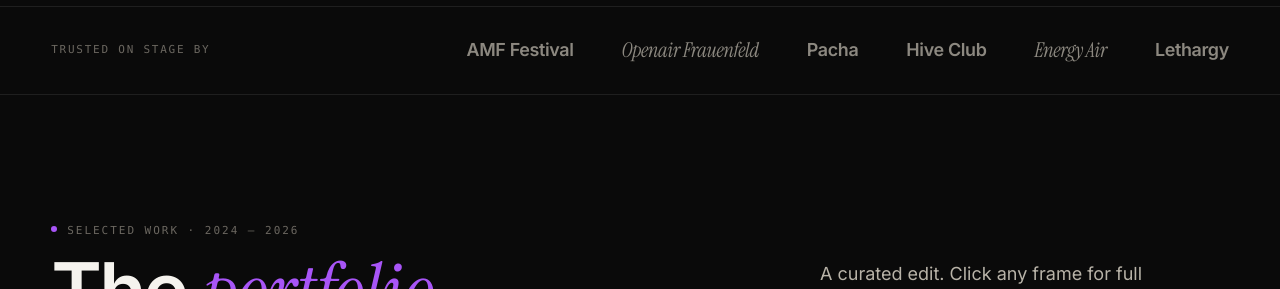
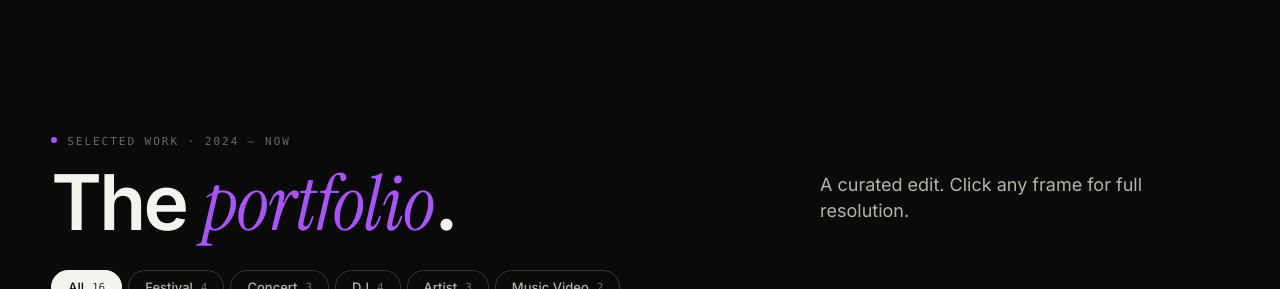
Before and after one commit to Yesking-amazing/KIMZO_VISUALS, a React (Vite) app: page / in a window 1280 px wide. Shown: the part 1980-2269 px from the top of the page. Built offline with nearby package versions, Linux system fonts and the light colour scheme.

Commit message:
Update footer tagline, portfolio date, hide stage clients

```diff
--- a/src/components/About.jsx
+++ b/src/components/About.jsx
@@ -1,6 +1,9 @@
 import { PORTRAIT, CLIENTS } from "../data";
 
 function Logos() {
+  // Temporarily hidden at client's request — restore by returning the JSX below in a few months.
+  return null;
+  /*
   return (
     <section className="logos">
       <div className="container logos__inner">
@@ -13,6 +16,7 @@ function Logos() {
       </div>
     </section>
   );
+  */
 }
 
 function About() {
--- a/src/components/Footer.jsx
+++ b/src/components/Footer.jsx
@@ -5,7 +5,7 @@ export default function Footer() {
       <div className="container">
         <div className="footer__top">
           <h3 className="footer__big">
-            Authentic. <em>Emotional.</em><br/>Clean.
+            KIMZO VISUALS
           </h3>
           <div>
             <div className="footer__col-title">Explore</div>
--- a/src/components/Portfolio.jsx
+++ b/src/components/Portfolio.jsx
@@ -30,7 +30,7 @@ export default function Portfolio() {
       <div className="container">
         <div className="portfolio__header">
           <div>
-            <div className="eyebrow" style={{ marginBottom: 14 }}><span className="dot"></span>Selected work · 2024 — 2026</div>
+            <div className="eyebrow" style={{ marginBottom: 14 }}><span className="dot"></span>Selected work · 2024 — now</div>
             <h2 className="h-section">The <em className="italic-accent" style={{ color: 'var(--accent)' }}>portfolio</em>.</h2>
           </div>
           <p className="lead" style={{ maxWidth: '36ch' }}>
```
